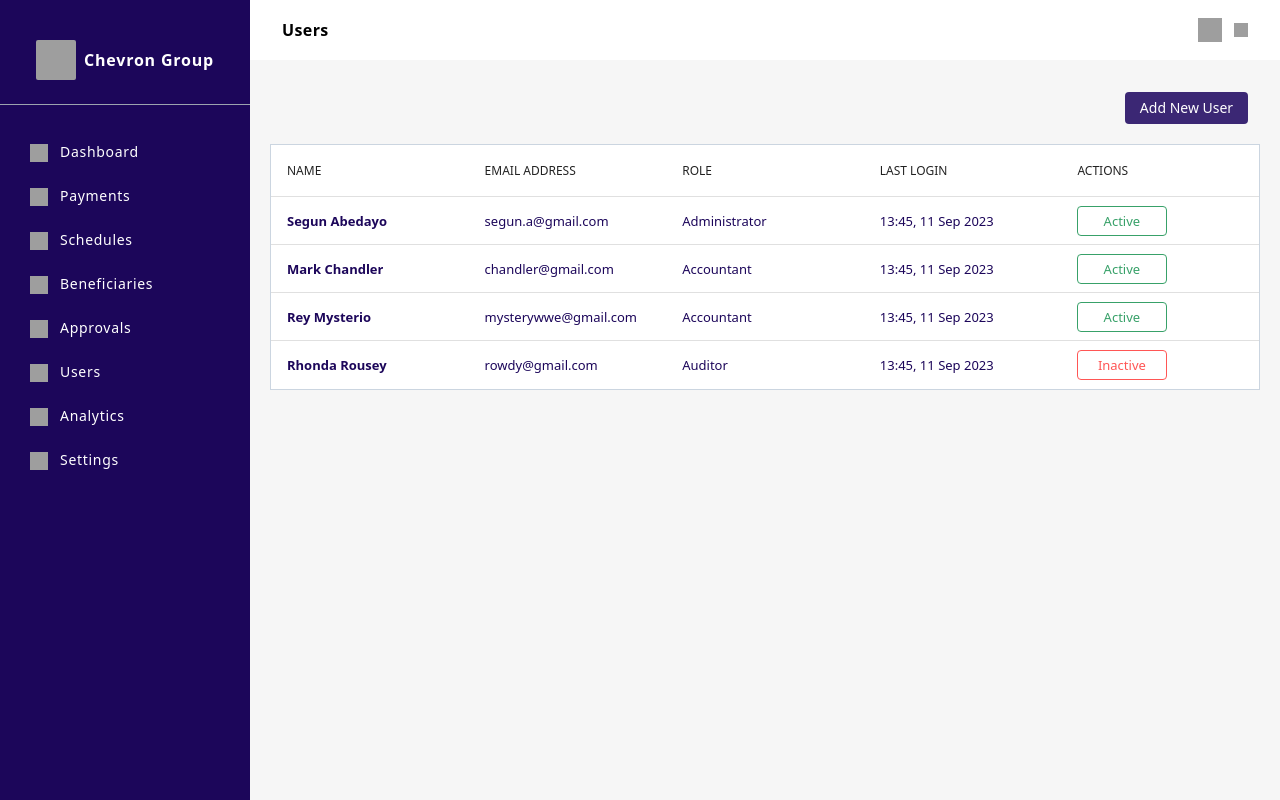
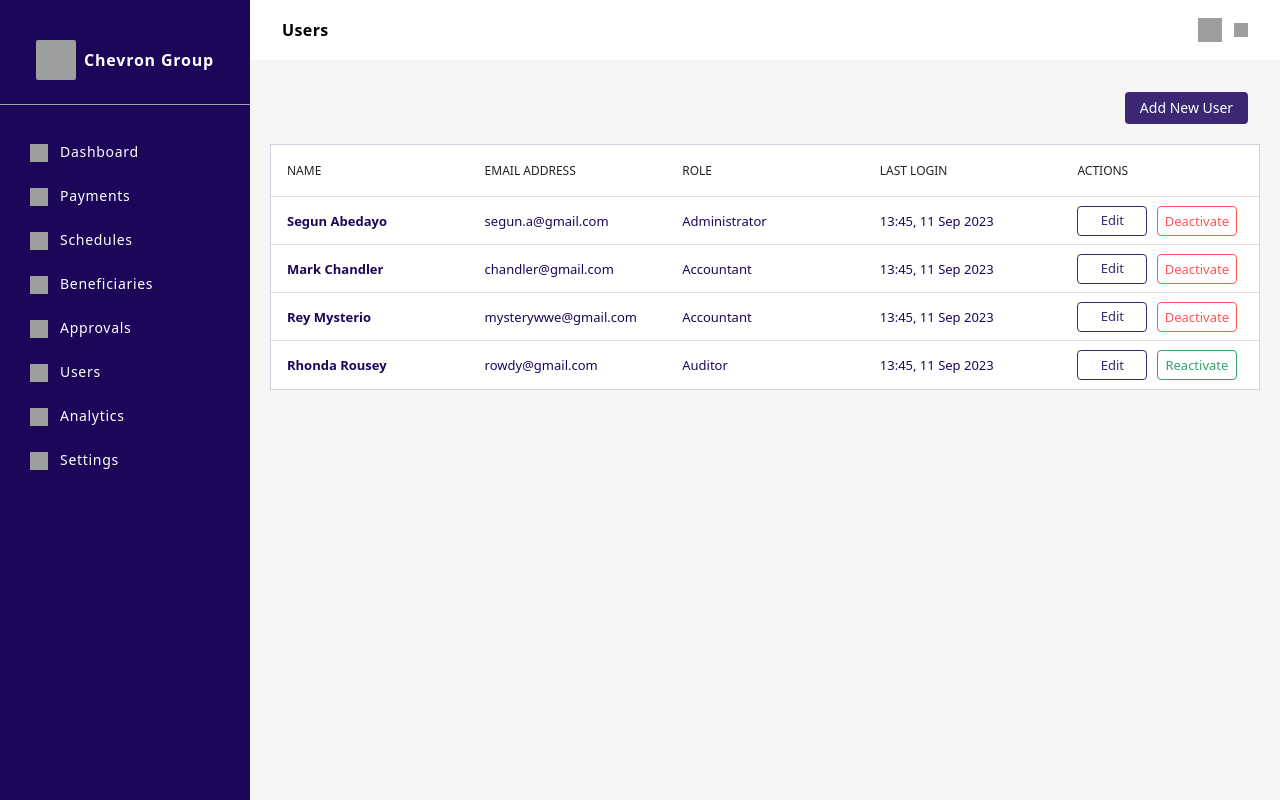
Before and after one commit to daysuwaa/chevron-figma, a React (Create React App) app: page /users in a window 1280 px wide. Built offline with nearby package versions, Linux system fonts and the light colour scheme; grey boxes are pictures that could not be loaded.

Commit message:
Edited the edit button

```diff
--- a/src/components/User.js
+++ b/src/components/User.js
@@ -25,29 +25,48 @@ const Users = () => {
     {
       name: "ACTIONS",
       selector: (row) => (
+        <div className="flex">
+          <div
+            style={{
+              border: "1px solid #3B2773",
+              color: "#3B2773",
+              padding: " 4.6px",
+              justifyContent: "center",
+              borderRadius: "4px",
+              textAlign: "center",
+              width: "70px",
+              height: "30px",
+              marginRight: "10px", // Add margin between the two action components
+            }}
+          >
+            {row.status1}
+          </div>
+
           <div
             style={{
               border:
-              row.status === "Active"
+                row.status2 === "Reactivate"
                   ? "1px solid #38A169"
-                : row.status === "Inactive"
+                  : row.status2 === "Deactivate"
                   ? "1px solid #FF5655"
                   : "none",
               color:
-              row.status === "Active"
+                row.status2 === "Reactivate"
                   ? ["#38A169"]
-                : row.status === "Inactive"
+                  : row.status2 === "Deactivate"
                   ? ["#FF5655"]
                   : "none",
               padding: "5px 16px 5px 15px",
               justifyContent: "center",
               borderRadius: "4px",
               textAlign: "center",
-            width: "90px",
+              width: "80px",
               height: "30px",
+              display: "flex",
             }}
           >
-          {row.status}
+            {row.status2}
+          </div>
         </div>
       ),
     },
@@ -60,7 +79,8 @@ const Users = () => {
       email: "segun.a@gmail.com",
       role: "Administrator",
       lastlogin: "13:45, 11 Sep 2023",
-      status: "Active",
+      status1: "Edit",
+      status2: "Deactivate",
     },
 
     {
@@ -69,7 +89,8 @@ const Users = () => {
       email: "chandler@gmail.com",
       role: "Accountant",
       lastlogin: "13:45, 11 Sep 2023",
-      status: "Active",
+      status1: "Edit",
+      status2: "Deactivate",
     },
     {
       id: 3,
@@ -77,7 +98,8 @@ const Users = () => {
       email: "mysterywwe@gmail.com",
       role: "Accountant",
       lastlogin: "13:45, 11 Sep 2023",
-      status: "Active",
+      status1: "Edit",
+      status2: "Deactivate",
     },
     {
       id: 4,
@@ -85,7 +107,8 @@ const Users = () => {
       email: "rowdy@gmail.com",
       role: "Auditor",
       lastlogin: "13:45, 11 Sep 2023",
-      status: "Inactive",
+      status1: "Edit",
+      status2: "Reactivate",
     },
   ];
   return (
```
Lines whose indentation alone changed are shown as unchanged.
